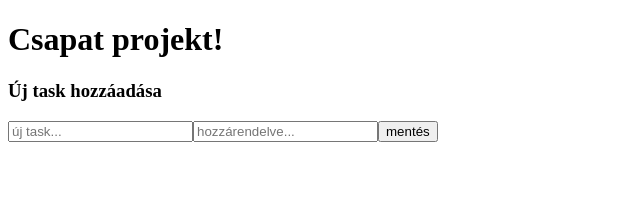
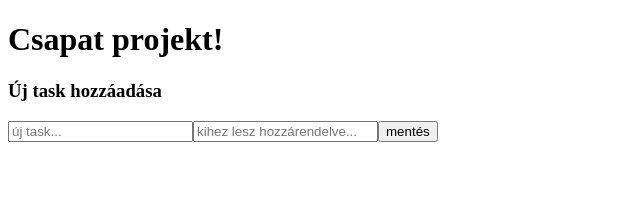
Before and after one commit to kmagdi/react_task_team_test, a React (Vite) app: page / in a window 1280 px wide. Shown: the top 211 px of the page, without its empty margins (0-640 px from the left). Built offline with nearby package versions, Linux system fonts and the light colour scheme.

Commit message:
placeholder

```diff
--- a/src/components/AddTask.jsx
+++ b/src/components/AddTask.jsx
@@ -1,12 +1,13 @@
 import React from 'react'
 
 export const AddTask = () => {
+
   return (
     <div>
       <h3>Új task hozzáadása</h3>
       <form >
         <input type="text" placeholder='új task...' />
-         <input type="text" placeholder='hozzárendelve...' />
+         <input type="text" placeholder='kihez lesz hozzárendelve...' />
         <input type="submit" value="mentés" />
       </form>
     </div>
```
